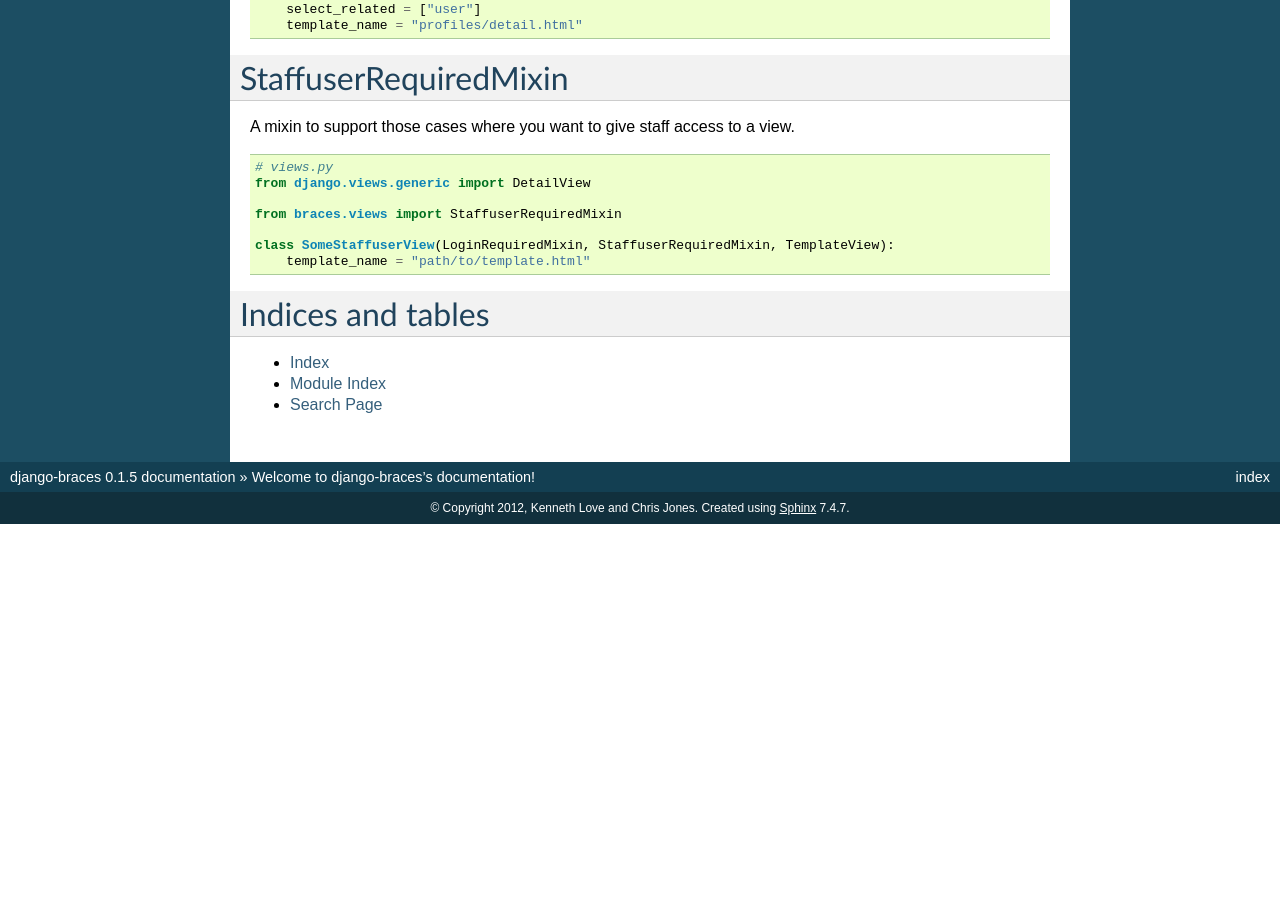
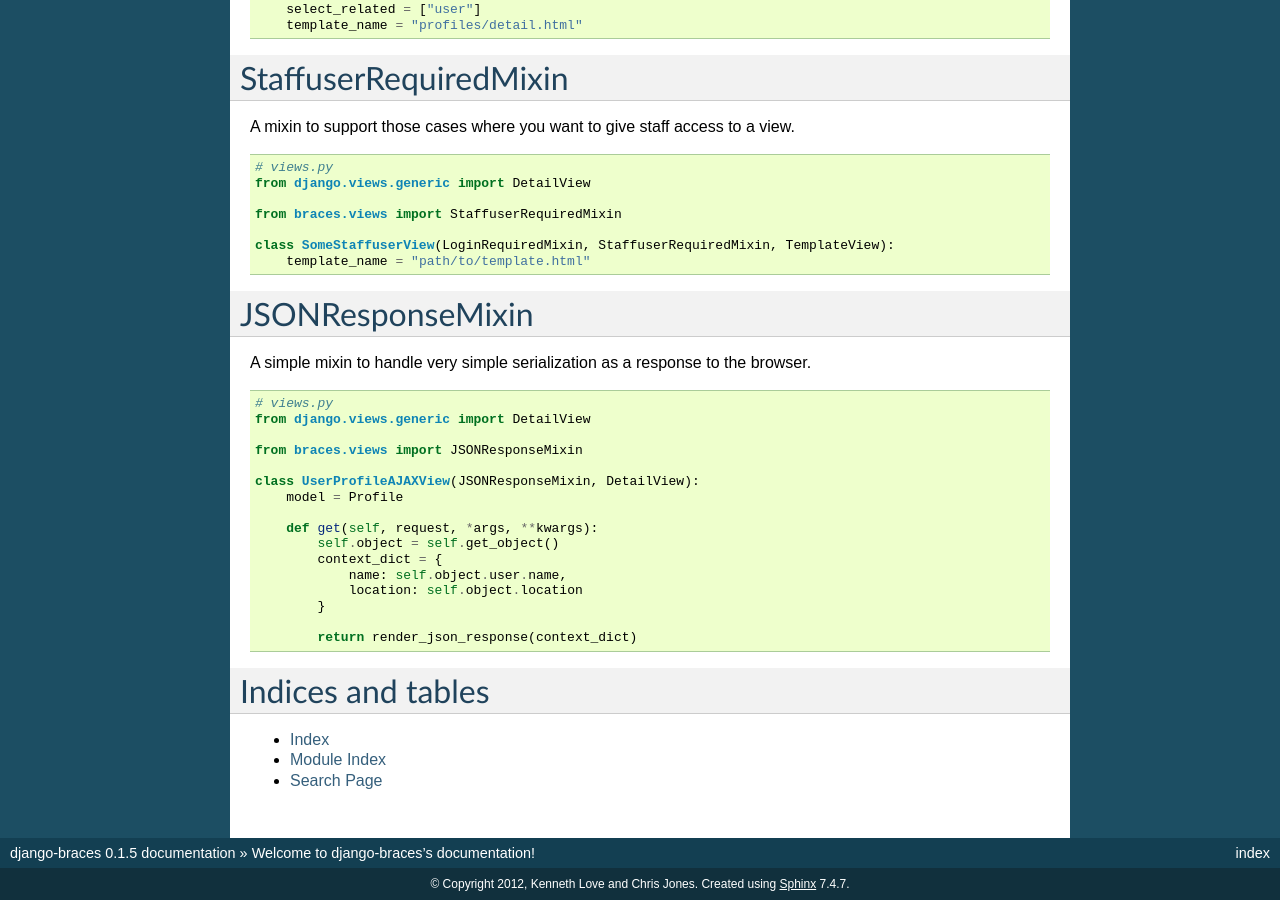
Before and after one commit to brack3t/django-braces, a Sphinx documentation site: the page built from docs/index.rst, in a window 1280 px wide and 900 px high, scrolled down 4505 px. Built offline with Sphinx 7.4.7, drawn with Linux system fonts in a browser that asks for light colours; before the commit the page ends 5029 px from its top, so only the background shows below that.

Commit message:
JSONResponseMixin. Closes #9

```diff
--- a/docs/index.rst
+++ b/docs/index.rst
@@ -291,6 +291,30 @@
     class SomeStaffuserView(LoginRequiredMixin, StaffuserRequiredMixin, TemplateView):
         template_name = "path/to/template.html"
 
+JSONResponseMixin
+=================
+
+A simple mixin to handle very simple serialization as a response to the browser.
+
+::
+
+    # views.py
+    from django.views.generic import DetailView
+
+    from braces.views import JSONResponseMixin
+
+    class UserProfileAJAXView(JSONResponseMixin, DetailView):
+        model = Profile
+
+        def get(self, request, *args, **kwargs):
+            self.object = self.get_object()
+            context_dict = {
+                name: self.object.user.name,
+                location: self.object.location
+            }
+
+            return render_json_response(context_dict)
+
 
 .. _Daniel Sokolowski: https://github.com/danols
 .. _code here: https://github.com/lukaszb/django-guardian/issues/48
```
Also changed, not shown: 1 other file.
